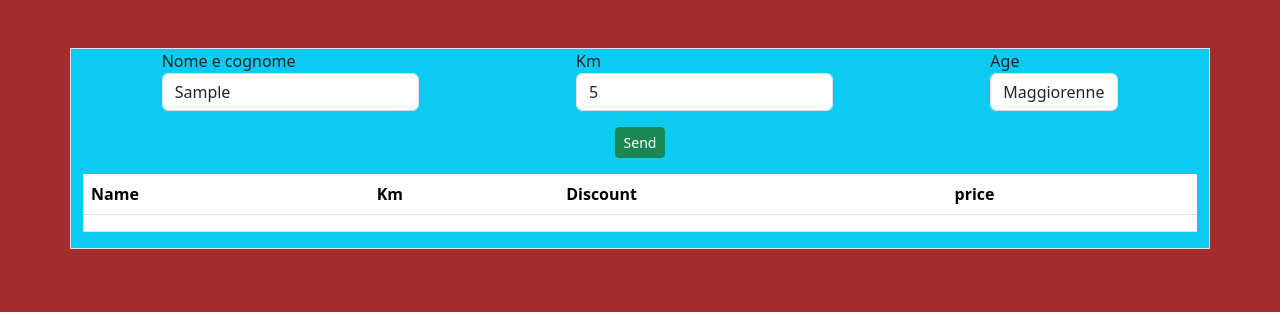
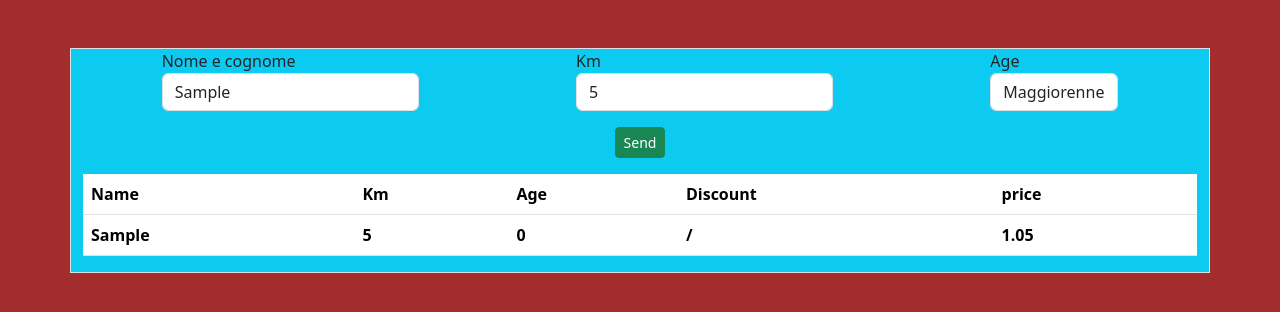
Before and after one commit to andreathepa/js-biglietto-treno-form, a plain HTML site: page index.html in a window 1280 px wide. Both pictures are taken after typing "Sample", "5" into the empty fields and a click on the button "Send". Drawn offline with nearby package versions, Linux system fonts and the light colour scheme.

Commit message:
exercise done

```diff
--- a/index.html
+++ b/index.html
@@ -43,6 +43,7 @@
                             <tr>
                                 <th>Name</th>
                                 <th>Km</th>
+                                <th>Age</th>
                                 <th>Discount</th>
                                 <th>price</th>
                             </tr>
@@ -51,12 +52,13 @@
                             <tr>
                                 <th><span id="show-name"></span></th>
                                 <th><span id="show-km"></span></th>
+                                <th><span id="show-age"></span></th>
                                 <th><span id="show-discount"></span></th>
                                 <th><span id="show-price"></span></th>
                             </tr>
                         </tbody>
                     </table>
-                    <!-- <div id="price"></div> -->
+                    <div id="price"></div>
 
                 </div>
             </div>
--- a/js/script.js
+++ b/js/script.js
@@ -2,12 +2,18 @@
 // Iniziamo implementando il programma senza alcuna estetica: usando esclusivamente due input e un bottone (non stilizzati), realizziamo le specifiche scritte sopra. La risposta finale (o output) sarà anch’essa da scrivere in console.
 
 let button = document.getElementById('invia');
+document.getElementById('km').value = '';
 
 button.addEventListener('click', function(){
 
     let km = parseInt(document.getElementById('km').value);
 
     let age = parseInt(document.getElementById('age').value);
+
+    let name = document.getElementById('name').value;
+
+    let discount_perc;
+
 
     let price = km * 0.21;
 
@@ -16,21 +22,30 @@ button.addEventListener('click', function(){
     if(isNaN(km) === false){
 
         if (age === 0){
-            message += `Il prezzo del biglietto è di: ${price.toFixed(2)}€`;
+
+            // message += `Il prezzo del biglietto è di: ${price.toFixed(2)}€`;
             discount_perc = '/';
         }
         else if (age === 1){
+            discount_perc = '20%';
             price *= 0.8;
-            discount_perc = '20%';
 
-            message += `Il prezzo del biglietto è di: ${price.toFixed(2)}€`;
+
+            // message += `Il prezzo del biglietto è di: ${price.toFixed(2)}€`;
         }
         else{
+            discount_perc = '40%';
             price *= 0.6;
-            discount_perc = '40%';
 
-            message += `Il prezzo del biglietto è di: ${price.toFixed(2)}€`;
+
+            // message += `Il prezzo del biglietto è di: ${price.toFixed(2)}€`;
         }
+
+        document.getElementById('show-name').innerText = name;
+        document.getElementById('show-km').innerText = km;
+        document.getElementById('show-age').innerText = age;
+        document.getElementById('show-discount').innerText = discount_perc;
+        document.getElementById('show-price').innerText = price;
 
 
     }
@@ -38,6 +53,8 @@ button.addEventListener('click', function(){
         message += 'Devi inserire i km da percorrere'
     }
 
+
+
     document.getElementById('price').innerText = message;
 
 
```
